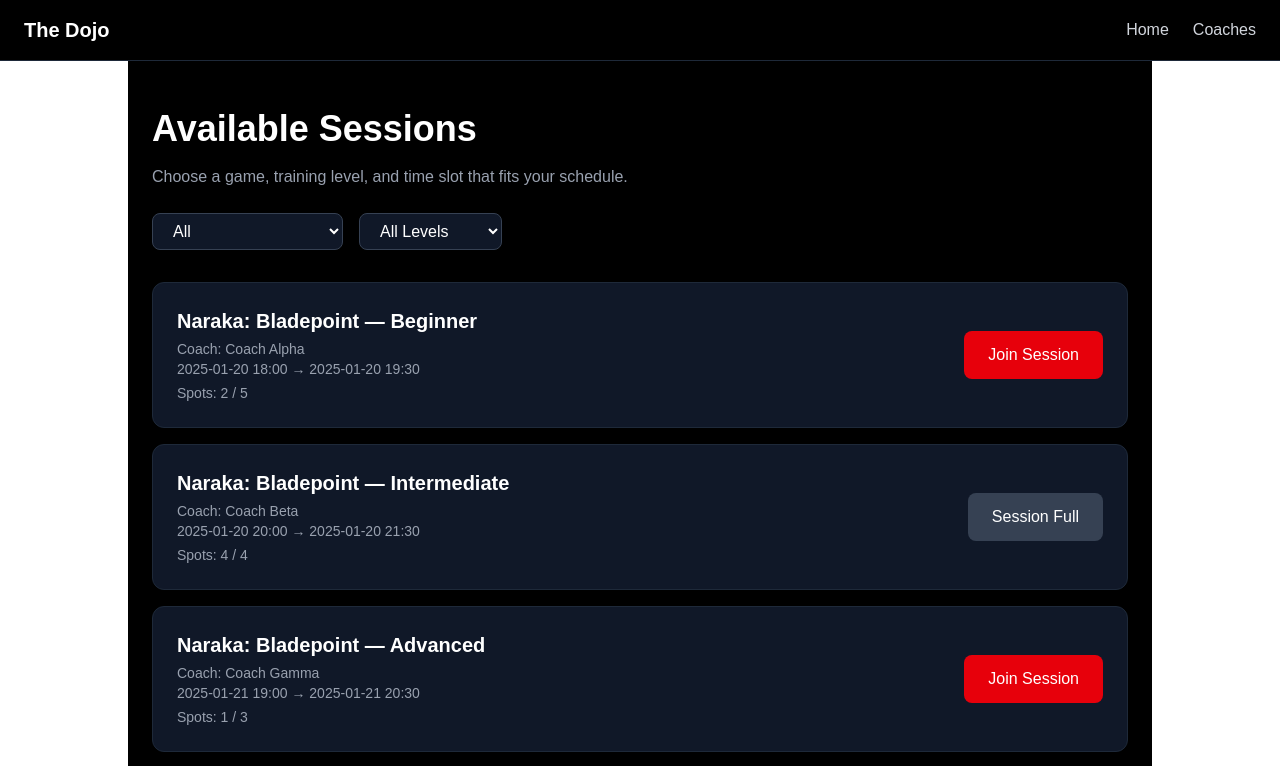
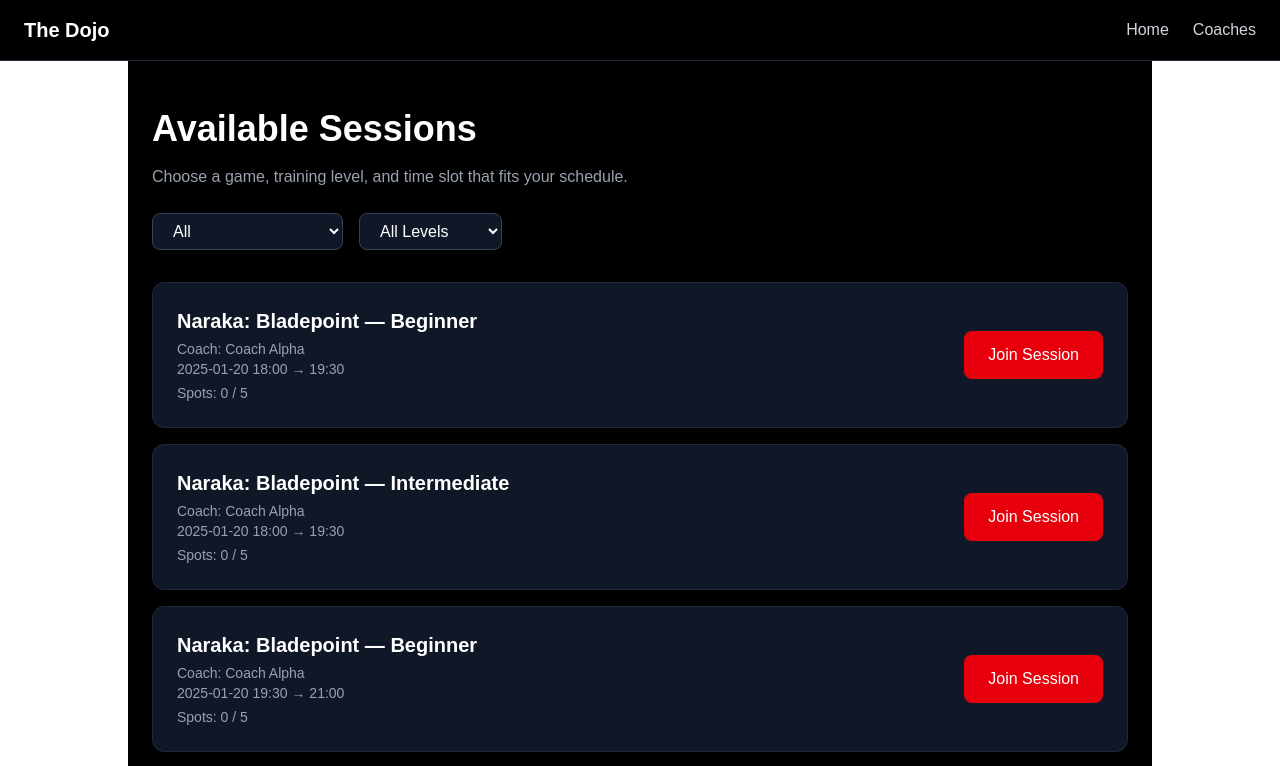
Before and after one commit to T-Merza/dojo-platform, a Next.js app: page /sessions in a window 1280 px wide. Shown: the top 766 px of the page. Built offline with nearby package versions, Linux system fonts and the light colour scheme.

Commit message:
Connect generated sessions to sessions page and enable filtering

```diff
--- a/src/app/sessions/page.tsx
+++ b/src/app/sessions/page.tsx
@@ -1,66 +1,53 @@
 "use client";
 
 import { useState } from "react";
-
-type TrainingLevel = "Beginner" | "Intermediate" | "Advanced";
-
-type Session = {
-  id: string;
-  game: string;
-  trainingLevel: TrainingLevel;
-  coachName: string;
-  startTime: string;
-  endTime: string;
-  maxStudents: number;
-  enrolledStudents: number;
-};
-
-const sessions: Session[] = [
-  {
-    id: "s1",
-    game: "Naraka: Bladepoint",
-    trainingLevel: "Beginner",
-    coachName: "Coach Alpha",
-    startTime: "2025-01-20 18:00",
-    endTime: "2025-01-20 19:30",
-    maxStudents: 5,
-    enrolledStudents: 2,
-  },
-  {
-    id: "s2",
-    game: "Naraka: Bladepoint",
-    trainingLevel: "Intermediate",
-    coachName: "Coach Beta",
-    startTime: "2025-01-20 20:00",
-    endTime: "2025-01-20 21:30",
-    maxStudents: 4,
-    enrolledStudents: 4,
-  },
-  {
-    id: "s3",
-    game: "Naraka: Bladepoint",
-    trainingLevel: "Advanced",
-    coachName: "Coach Gamma",
-    startTime: "2025-01-21 19:00",
-    endTime: "2025-01-21 20:30",
-    maxStudents: 3,
-    enrolledStudents: 1,
-  },
-];
+import {
+  TrainingLevel,
+  CoachAvailability,
+  Session,
+  generateSessionsFromAvailability,
+} from "@/lib/scheduling";
 
 export default function SessionsPage() {
+  // Filters
   const [selectedGame, setSelectedGame] = useState<string>("All");
   const [selectedLevel, setSelectedLevel] = useState<
     TrainingLevel | "All"
   >("All");
 
+  // Example availability (replace later with DB / API)
+  const availability: CoachAvailability[] = [
+    {
+      coachId: "alpha",
+      coachName: "Coach Alpha",
+      game: "Naraka: Bladepoint",
+      trainingLevels: ["Beginner", "Intermediate"],
+      date: "2025-01-20",
+      startTime: "18:00",
+      endTime: "21:00",
+      maxStudents: 5,
+    },
+    {
+      coachId: "beta",
+      coachName: "Coach Beta",
+      game: "Naraka: Bladepoint",
+      trainingLevels: ["Intermediate", "Advanced"],
+      date: "2025-01-20",
+      startTime: "20:00",
+      endTime: "22:30",
+      maxStudents: 4,
+    },
+  ];
+
+  // Generate sessions from availability
+  const sessions: Session[] = generateSessionsFromAvailability(availability);
+
+  // Apply filters
   const filteredSessions = sessions.filter((session) => {
     const gameMatch =
       selectedGame === "All" || session.game === selectedGame;
-
     const levelMatch =
-      selectedLevel === "All" ||
-      session.trainingLevel === selectedLevel;
+      selectedLevel === "All" || session.trainingLevel === selectedLevel;
 
     return gameMatch && levelMatch;
   });
@@ -132,12 +119,11 @@
                 </p>
 
                 <p className="text-gray-400 text-sm">
-                  {session.startTime} → {session.endTime}
+                  {session.date} {session.startTime} → {session.endTime}
                 </p>
 
                 <p className="text-gray-400 text-sm mt-1">
-                  Spots: {session.enrolledStudents} /{" "}
-                  {session.maxStudents}
+                  Spots: {session.enrolledStudents} / {session.maxStudents}
                 </p>
               </div>
 
```
